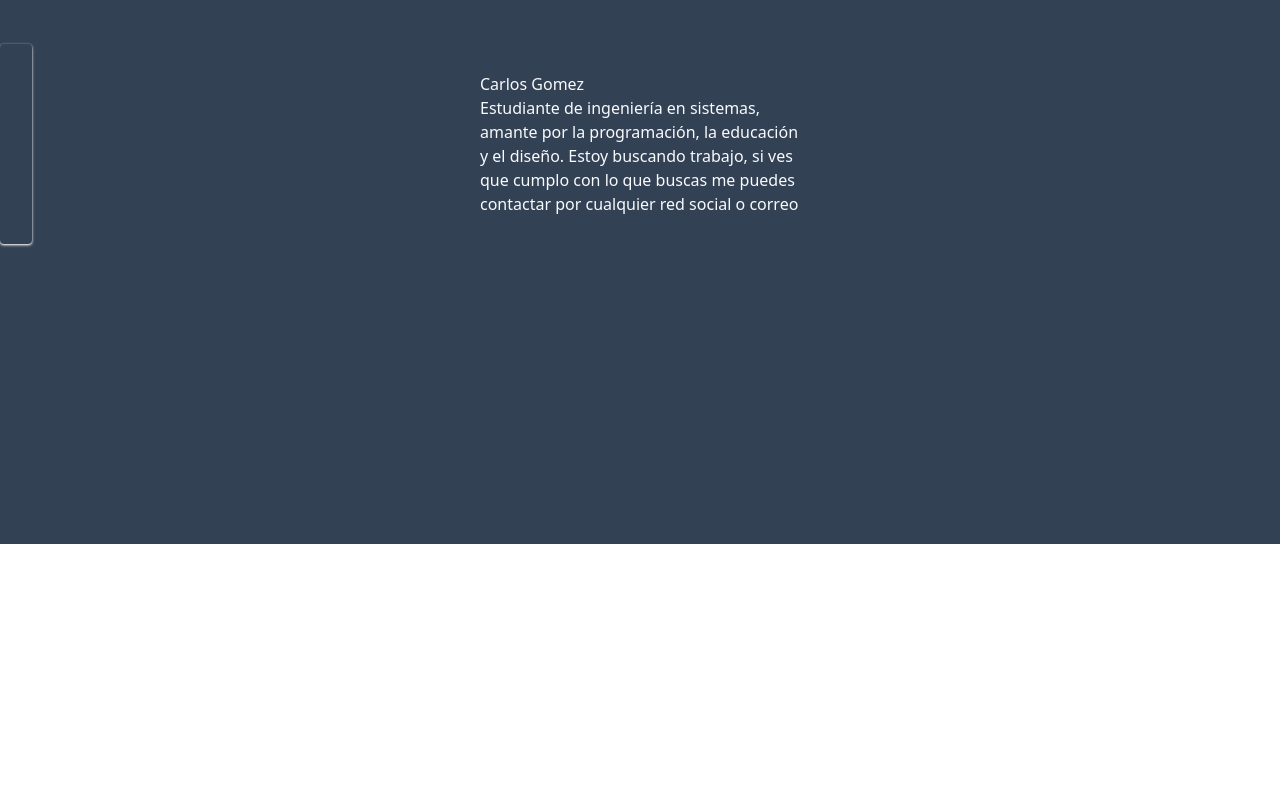
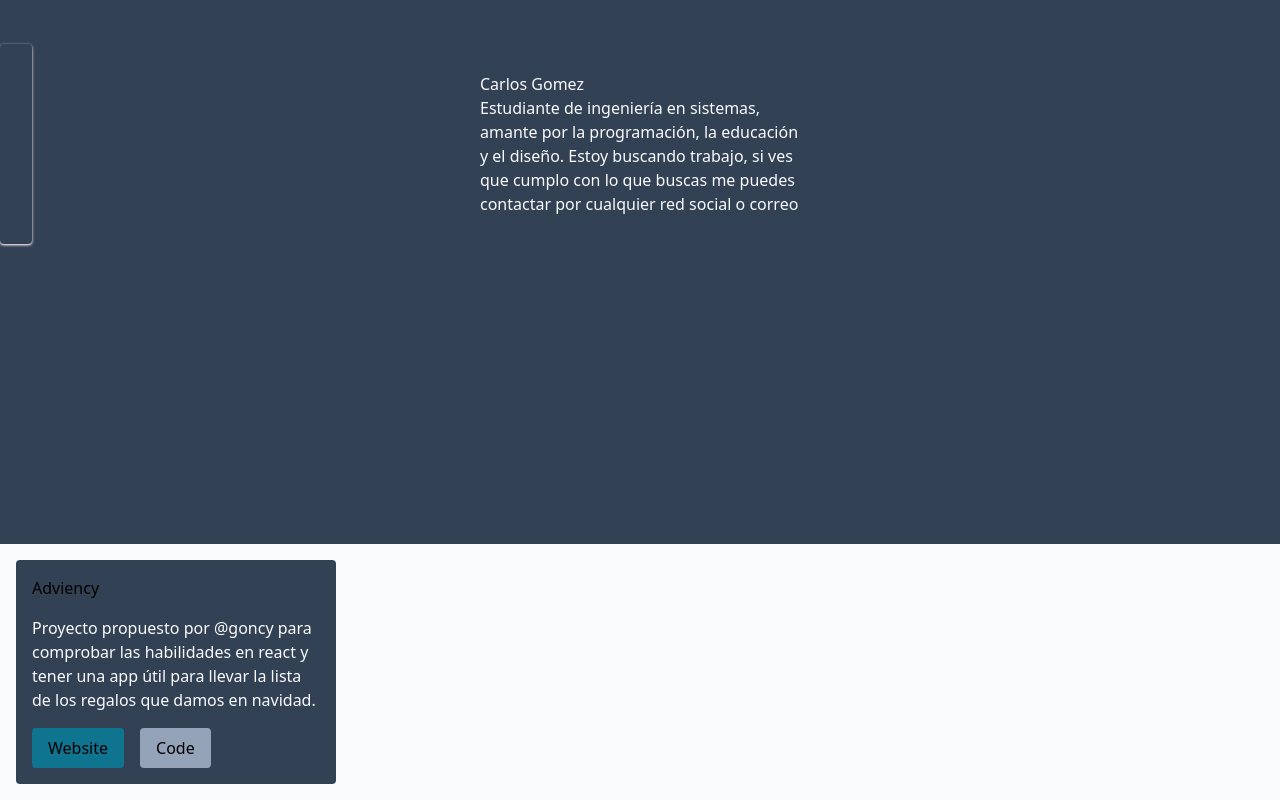
Before and after one commit to carandev/carandev.me, a React (Vite) app: page / in a window 1280 px wide. Shown: the part 256-1056 px from the top of the page. Before the commit the page ends 800 px from the top, so only its background shows below. Built offline with nearby package versions, Linux system fonts and the light colour scheme; some icons are missing.

Commit message:
Add: Project Adviency

```diff
--- a/src/App.jsx
+++ b/src/App.jsx
@@ -4,6 +4,8 @@ import SocialNav from './components/SocialNav'
 
 function App () {
   return (
+    <>
+
       <header className='h-screen bg-slate-700 text-slate-50 flex justify-center items-center'>
         <section className='max-w-xs'>
           <h1>Carlos Gomez</h1>
@@ -15,6 +17,22 @@ function App () {
         </section>
         <SocialNav />
       </header>
+      <main className='bg-slate-50 flex flex-wrap gap-4 p-4'>
+        <section className='bg-slate-700 w-80 rounded p-4 flex flex-col gap-4'>
+          <h3>Adviency</h3>
+          <p className='text-slate-50'>
+            Proyecto propuesto por
+            <a href="https://twitter.com/goncy" rel="noreferrer" target='_blank'> @goncy </a>
+            para comprobar las habilidades en react y tener una app útil para
+            llevar la lista de los regalos que damos en navidad.
+          </p>
+          <div className='flex gap-4'>
+            <a className='bg-cyan-700 px-4 py-2 rounded' href="https://adviency.carandev.me">Website</a>
+            <a className='bg-slate-400 px-4 py-2 rounded' href="https://github.com/carandev/adviency">Code</a>
+          </div>
+        </section>
+      </main>
+    </>
   )
 }
 
```
Lines whose indentation alone changed are shown as unchanged.
